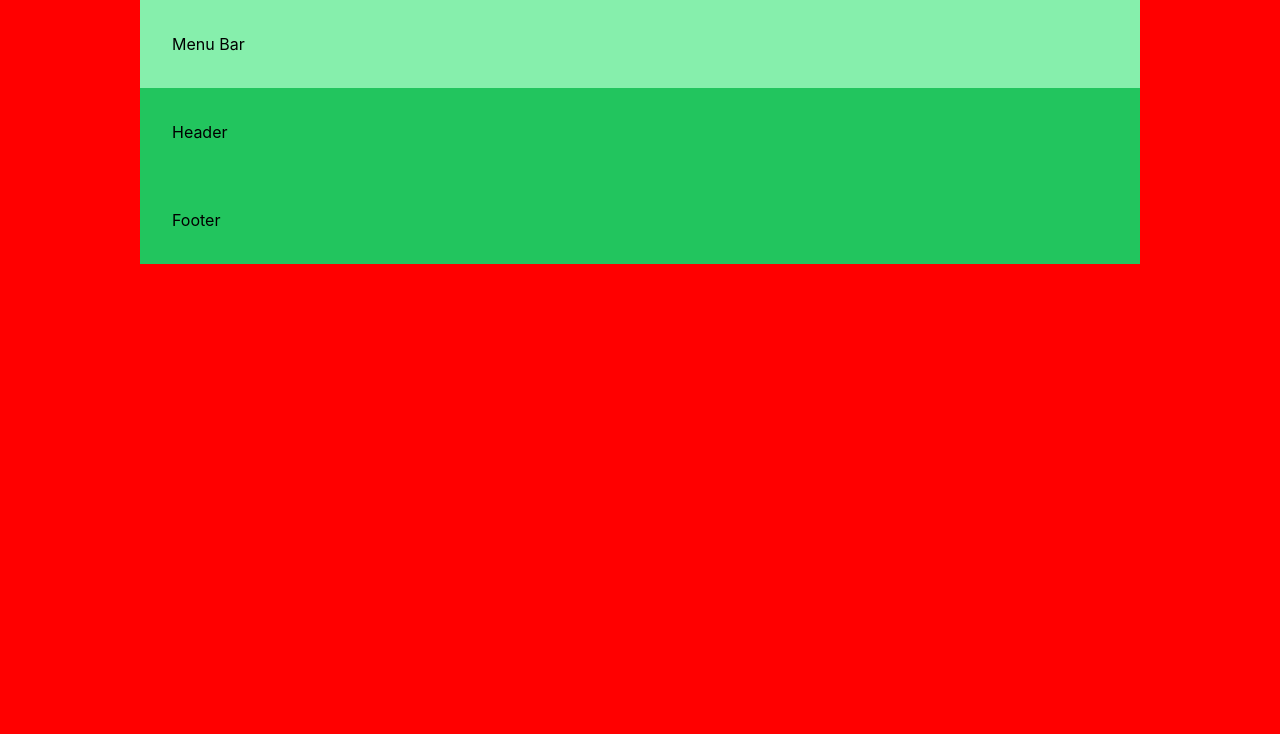
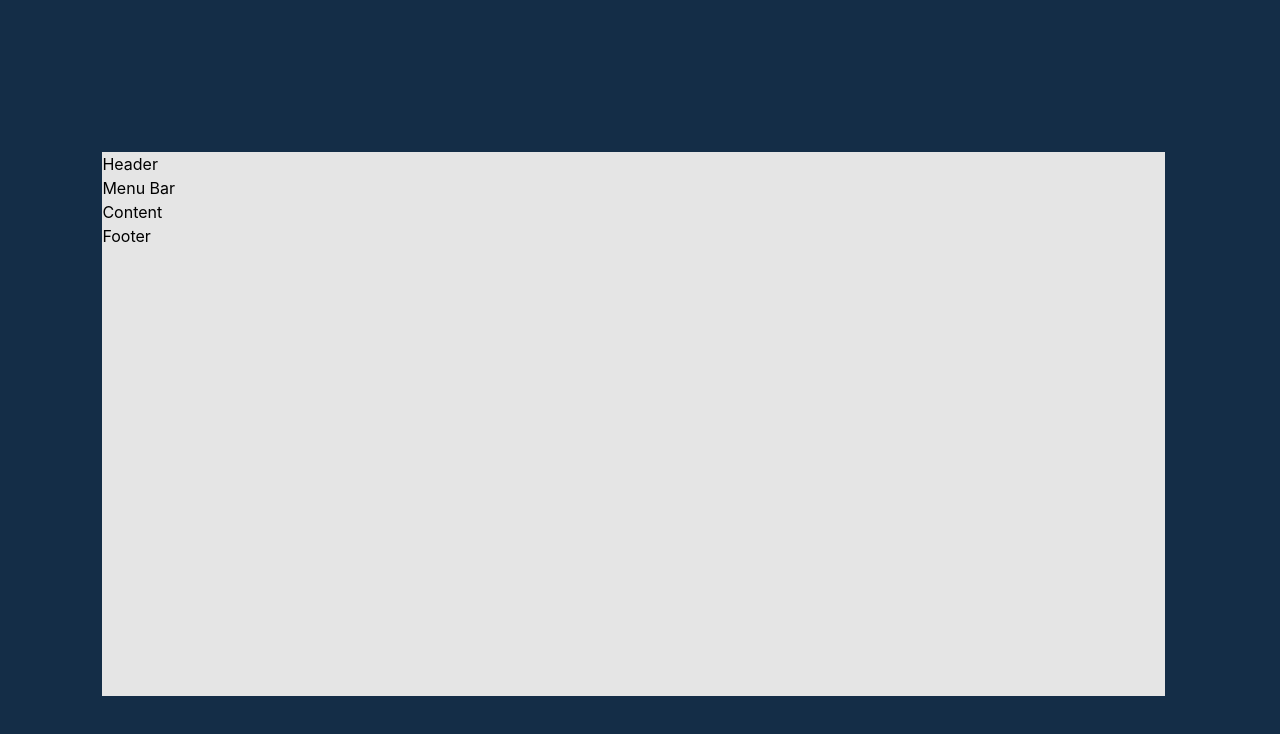
Before and after one commit to tube-jeonghoon/frontend, a React (Create React App) app: page / in a window 1280 px wide. Shown: the top 734 px of the page. Built offline with nearby package versions, Linux system fonts and the light colour scheme.

Commit message:
레이아웃 기초 작업

```diff
--- a/src/assets/Layout.css
+++ b/src/assets/Layout.css
@@ -1,8 +1,9 @@
 /* globals.css */
 @import url("https://fonts.googleapis.com/css2?family=Noto+Sans+KR&family=Roboto:wght@400;700&display=swap");
+/* ibm flex sans kr 사용하기 */
 
-* {
-  background-color: red;
+body{
+  background-color: #142D47;
 }
 
 button {
--- a/src/components/Layout/Footer/Footer.jsx
+++ b/src/components/Layout/Footer/Footer.jsx
@@ -2,7 +2,7 @@ import React from 'react';
 import styles from './Footer.module.css';
 
 const Footer = () => {
-  return <div className={`${styles.container} bg-green-500`}>Footer</div>;
+  return <div className={`${styles.container}`}>Footer</div>;
 };
 
 export default Footer;
--- a/src/components/Layout/Footer/Footer.module.css
+++ b/src/components/Layout/Footer/Footer.module.css
@@ -1,5 +1,3 @@
 .container {
-  max-width: 1000px;
-  margin: 0 auto;
-  padding: 2rem;
+
 }
--- a/src/components/Layout/Header/Header.jsx
+++ b/src/components/Layout/Header/Header.jsx
@@ -2,7 +2,7 @@ import React from 'react';
 import styles from './Header.module.css';
 
 const Header = () => {
-  return <div className={`${styles.container} bg-green-500`}>Header</div>;
+  return <div className={`${styles.container}`}>Header</div>;
 };
 
 export default Header;
--- a/src/components/Layout/Header/Header.module.css
+++ b/src/components/Layout/Header/Header.module.css
@@ -1,5 +1,3 @@
 .container {
-  max-width: 1000px;
-  margin: 0 auto;
-  padding: 2rem;
+
 }
--- a/src/components/Layout/Layout.jsx
+++ b/src/components/Layout/Layout.jsx
@@ -2,15 +2,20 @@ import React from 'react';
 import Nav from './Nav/Nav';
 import Header from './Header/Header';
 import Footer from './Footer/Footer';
+import styles from './Layout.module.css';
 
 const Layout = ({ children }) => {
   return (
-    <div className="container">
-      <Nav />
-      <Header />
-      {children}
-      <Footer />
-    </div>
+    <>
+      <div className={`${styles.container}`}>
+        <div className={`${styles.inner}`}>
+          <Header />
+          <Nav />
+          {children}
+          <Footer />
+        </div>
+      </div>
+    </>
   );
 };
 
--- a/src/components/Layout/Layout.module.css
+++ b/src/components/Layout/Layout.module.css
@@ -0,0 +1,13 @@
+.container {
+  width: 100%;
+  height: 100vh;
+  display: grid;
+  grid-template-columns: repeat(auto-fill, minmax(1%, auto));
+  grid-template-rows: repeat(auto-fill, minmax(1%, auto));
+}
+
+.inner {
+  grid-column: 9 / 92; /* 9~92번 컬럼에 해당하는 그리드 셀 */
+  grid-row: 20 / 88; /* 20~88번 로우에 해당하는 그리드 셀 */
+  background-color: #e5e5e5;
+}
--- a/src/components/Layout/Nav/Nav.jsx
+++ b/src/components/Layout/Nav/Nav.jsx
@@ -2,7 +2,7 @@ import React from 'react';
 import styles from './Nav.module.css';
 
 const Nav = () => {
-  return <div className={`${styles.container} bg-green-300`}>Menu Bar</div>;
+  return <div className={`${styles.container}`}>Menu Bar</div>;
 };
 
 export default Nav;
--- a/src/components/Layout/Nav/Nav.module.css
+++ b/src/components/Layout/Nav/Nav.module.css
@@ -1,5 +1,3 @@
 .container {
-  max-width: 1000px;
-  margin: 0 auto;
-  padding: 2rem;
+
 }
--- a/src/pages/Contents/Contents.jsx
+++ b/src/pages/Contents/Contents.jsx
@@ -2,7 +2,7 @@ import React from 'react';
 import styles from './Contents.module.css';
 
 const Contents = () => {
-  return <div className={`${styles.container} bg-red-500`}>Content</div>;
+  return <div className={`${styles.container}`}>Content</div>;
 };
 
 export default Contents;
--- a/src/pages/Contents/Contents.module.css
+++ b/src/pages/Contents/Contents.module.css
@@ -1,6 +1,3 @@
 .container {
-  max-width: 1000px;
-  margin: 0 auto;
-  hight: 600px;
-  padding: 2rem;
+
 }
--- a/src/shared/Router.js
+++ b/src/shared/Router.js
@@ -9,19 +9,16 @@ import Signup from '../pages/Signup/Signup';
 
 const Router = () => {
   return (
-    <BrowserRouter>
+      <BrowserRouter>
       <Routes>
-        <Route path="/" element={<Layout />} />
-        <Route path="/contens" element={<Contents />} />
-        <Route path="/details" element={<Details />} />
-        {/* <Route path="/login" element={<Login />} /> */}
+        <Route path="/" element={<Layout><Contents /></Layout>} />
+        <Route path="/details" element={<Layout><Details /></Layout>} />
       </Routes>
-
       <Routes>
-        <Route path="/login" element={<Login />} />
-        <Route path="/signup" element={<Signup />} />
-      </Routes>
-    </BrowserRouter>
+          <Route path="/login" element={<Login />} />
+          <Route path="/signup" element={<Signup />} />
+        </Routes>
+      </BrowserRouter>
   );
 };
 
```
